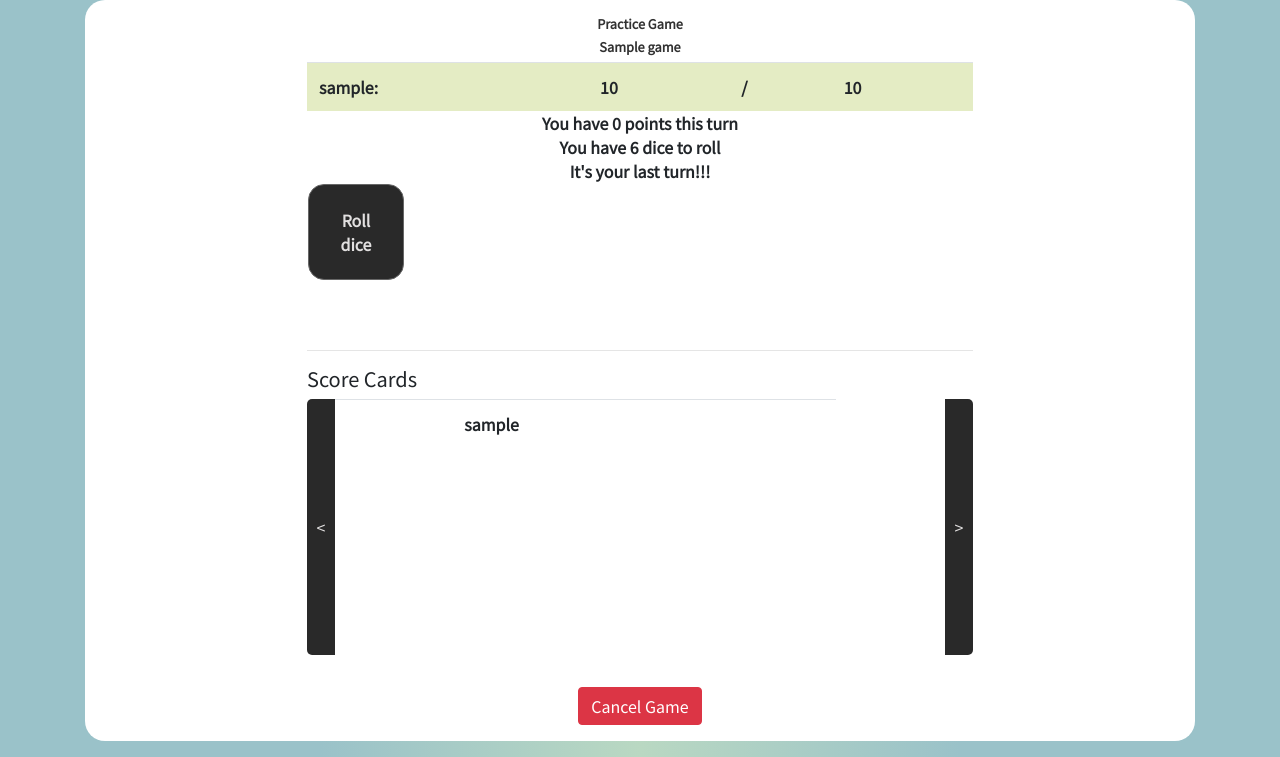
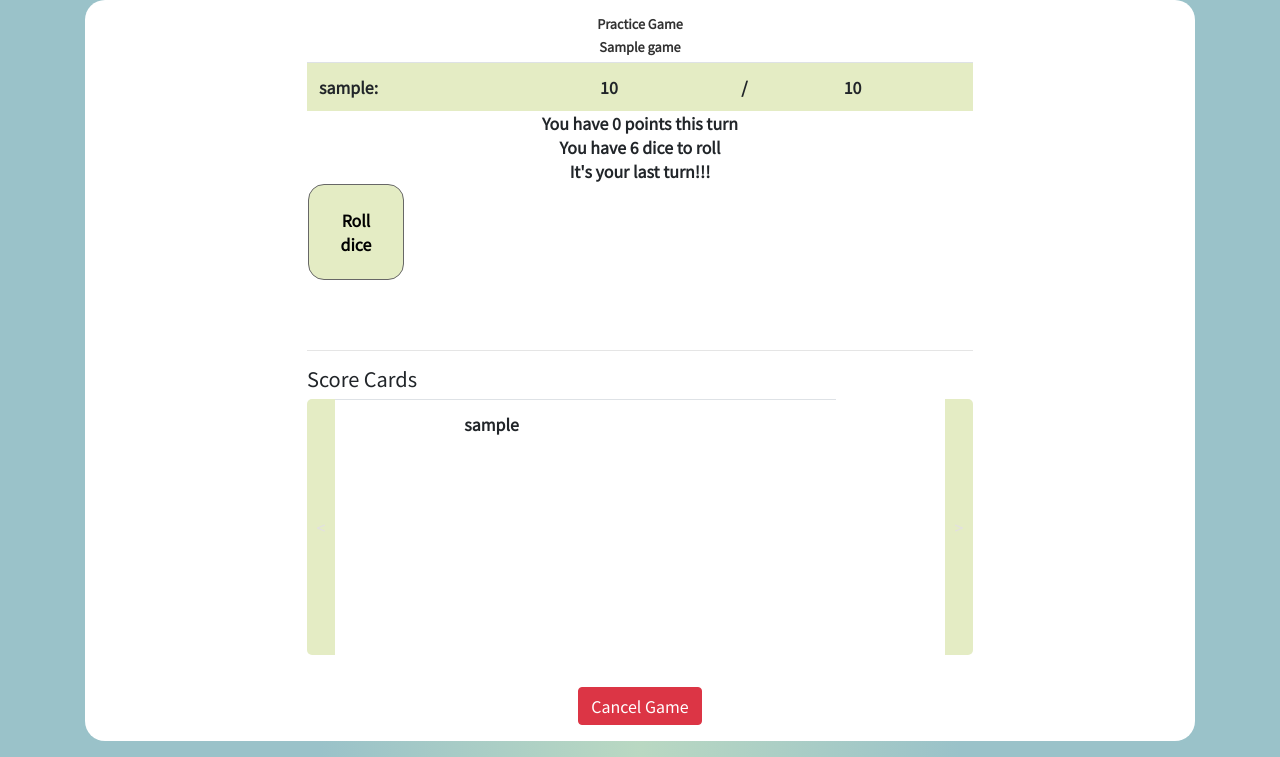
Before and after one commit to astromitts/borkle-social, a Django app: page /game/00000000-0000-0000-0000-000000000001/play/ in a window 1280 px wide. Shown: the part 69-826 px from the top of the page. Run offline with Django 3.2, Linux system fonts and the light colour scheme; a user stored in the database is signed in; tables that the repository leaves empty hold one stand-in row (values such as "Sample post"); lists and menus that the app fills with data are empty; some libraries are stand-ins or nearby versions.

Commit message:
Slight button color change

```diff
--- a/borkle/static/css/app.css
+++ b/borkle/static/css/app.css
@@ -163,8 +163,8 @@ body {
 }
 
 .game-btn {
-  color: #e2e0e0;
-  background-color: #292929;
+  color: #000000;
+  background-color: #e4ecc4;
   border: 1px solid #676767;
   border-radius: 1rem;
   font-weight: bold;
@@ -295,7 +295,7 @@ div#roll-button {
 button.scorecard-nav {
   color: #e2e0e0;
   height: 16rem;
-  background-color: #292929;
+  background-color: #e4ecc4;
   width: 1.75rem;
   border: none;
 }
--- a/borkle/static/scss/app.scss
+++ b/borkle/static/scss/app.scss
@@ -7,7 +7,8 @@ $body-font: 'Noto Sans JP';
 $game-play-highlight: #e4ecc4;
 $game-play-lowlight: #e4ecc4;
 
-$game-button-main: #292929;
+$game-button-main: #e4ecc4;
+$game-button-main-text: #000000;
 $game-button-main-border: #676767;
 $game-button-main-hover: #0E6655;
 $game-play-gray: #EAEDED;
@@ -18,7 +19,7 @@ $game-button-danger-hover: $game-play-highlight;
 
 $game-button-text-color: #e2e0e0;
 
-$game-play-secondary: #292929;
+$game-play-secondary: #e4ecc4;
 
 $gradient-1: #B9D8C2;
 $gradient-2: #9AC2C9;
@@ -199,7 +200,7 @@ body {
 }
 
 .game-btn {
-	color: $game-button-text-color;
+	color: $game-button-main-text;
 	background-color: $game-button-main;
 	border: 1px solid $game-button-main-border;
 	border-radius: 1rem;
```
Also changed, not shown: 1 other file.
